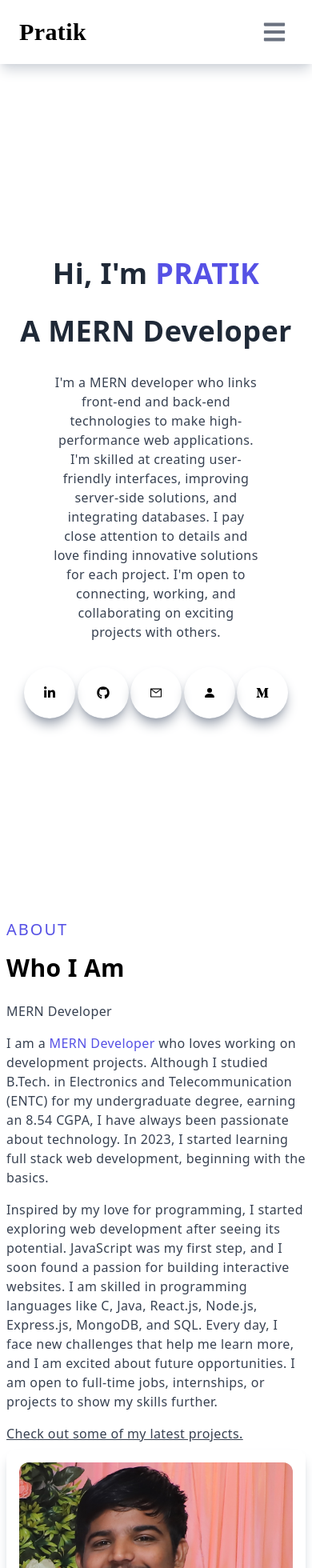
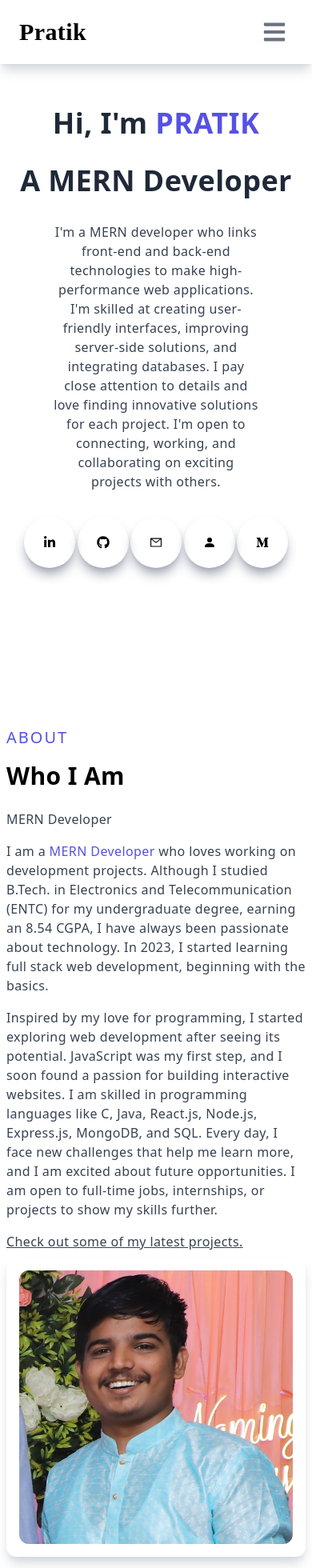
Before and after one commit to PratikMane09/PratikPortfolioReact, a React (Create React App) app: page / in a window 390 px wide. Shown: the top 1960 px of the page at 80% size. Built offline with nearby package versions, Linux system fonts and the light colour scheme.

Commit message:
responsiveness

```diff
--- a/src/components/About.jsx
+++ b/src/components/About.jsx
@@ -3,10 +3,7 @@ import { Link } from "react-scroll";
 import pratik from "../assets/pratik.jpg";
 const About = () => {
   return (
-    <div
-      name="about"
-      className="w-full md:h-screen min-[320px]:mt-60 min-[500px]:mt-40 sm:mt-40  md:mt-0 p-2 flex items-center py-16"
-    >
+    <div name="about" className="max-w-[1240px] mx-auto px-2 py-16 md:h-screen">
       <div className="max-w-[1240px] m-auto md:grid grid-cols-3 gap-8">
         <div className="col-span-2">
           <p className="uppercase text-xl tracking-widest text-[#5651e5]">
--- a/src/components/Home.jsx
+++ b/src/components/Home.jsx
@@ -8,7 +8,7 @@ import { FaMediumM } from "react-icons/fa";
 const Home = () => {
   return (
     <div name="home" className="w-full h-screen text-center">
-      <div className="max-w-[1240px] w-full h-full mx-auto  min-[300px]:pt-96 min-[320px]:pt-70  p-2 sm:pt-12 lg:pt-2 flex justify-center items-center">
+      <div className="max-w-[1240px] w-full h-full mx-auto  min-[500px]:pt-96 min-[320px]:pt-70  p-2 sm:pt-12 lg:pt-2 flex justify-center items-center">
         <div>
           {/* <p className="uppercase text-sm tracking-widest text-gray-700"></p> */}
           <h1 className="py-4 text-gray-800">
```
